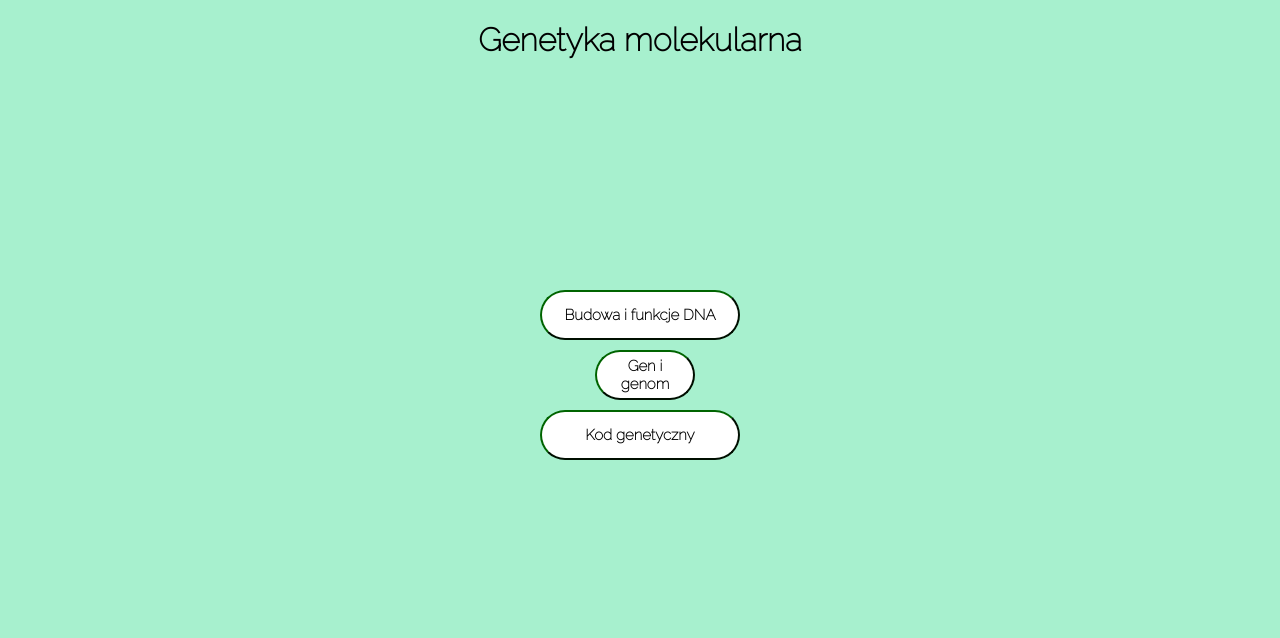
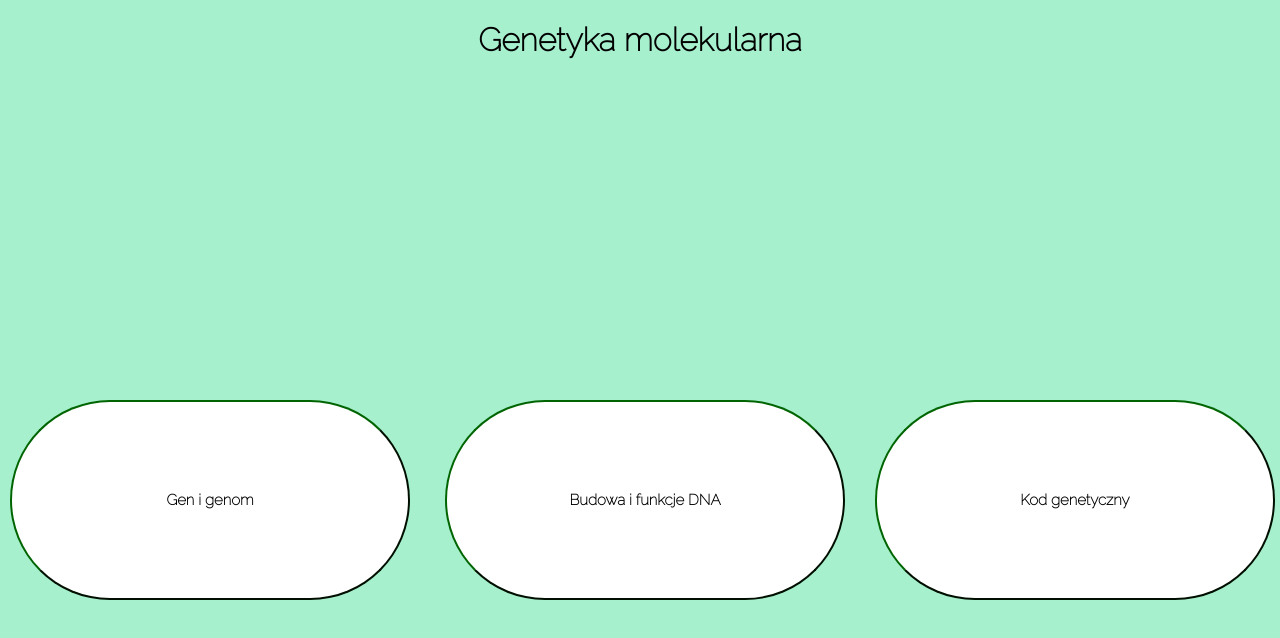
Before and after one commit to aleksandrapacia/molecular-genetics, a plain HTML site: page index.html in a window 1280 px wide. Drawn offline with Linux system fonts and the light colour scheme.

Commit message:
changed position

```diff
--- a/bio_style.css
+++ b/bio_style.css
@@ -15,13 +15,13 @@ body {
     font-size: 15px;
     text-align: center;
     position:absolute;
-    height: 50px;
-    width: 100px;
+    height: 200px;
+    width: 400px;
     font-size-adjust: unset;
     border-width: 2px;
     border-color:darkgreen;
-    left: 595px;
-    bottom: 400px;
+    left: 10px;
+    bottom: 200px;
 }
 
 .dna_button {
@@ -33,13 +33,13 @@ body {
   font-size: 15px;
   text-align: center;
   position:absolute;
-  height: 50px;
-  width: 200px;
+  height: 200px;
+  width: 400px;
   font-size-adjust: unset;
   border-width: 2px;
   border-color:darkgreen;
-  left: 540px;
-  bottom: 460px;
+  left: 445px;
+  bottom: 200px;
 }
 
 .kod_button {
@@ -51,13 +51,13 @@ body {
   font-size: 15px;
   text-align: center;
   position:absolute;
-  height: 50px;
-  width: 200px;
+  height: 200px;
+  width: 400px;
   font-size-adjust: unset;
   border-width: 2px;
   border-color:darkgreen;
-  left: 540px;
-  bottom: 340px;
+  left: 875px;
+  bottom: 200px;
 }
 .btn {
   background-color: DodgerBlue; /* Blue background */
```
Also changed, not shown: kod_genetyczny.html (+14 -0 lines).
